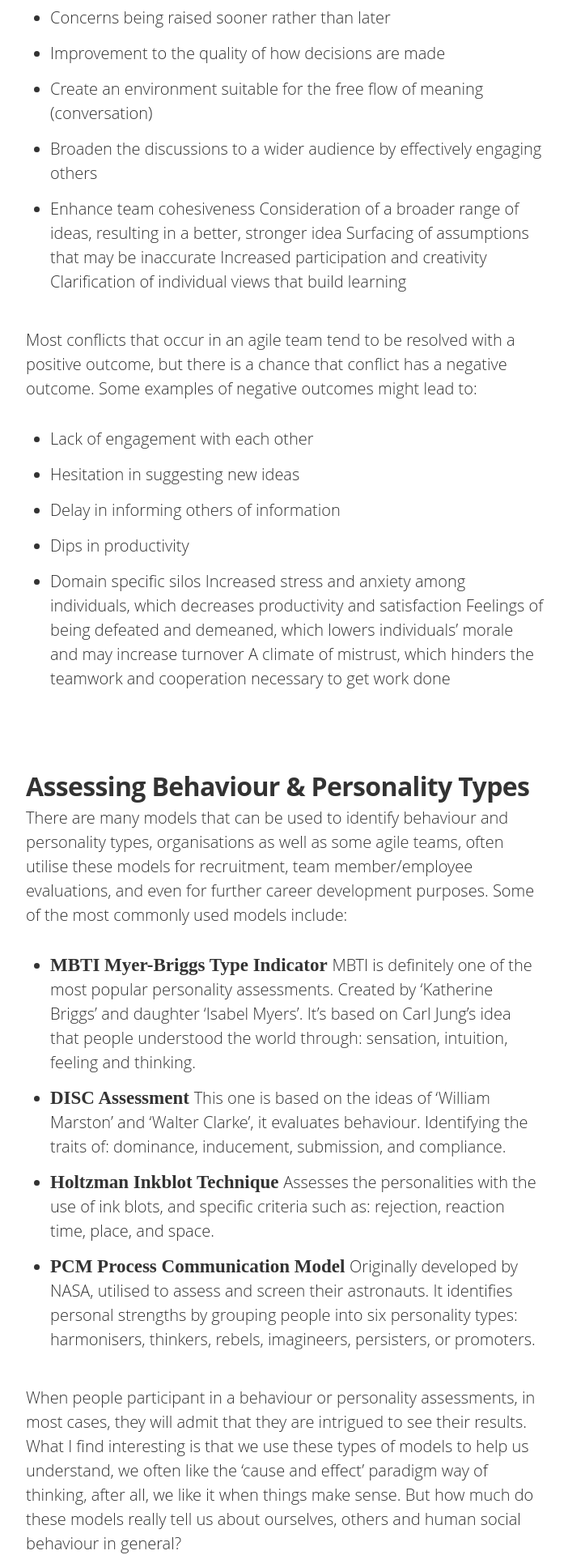
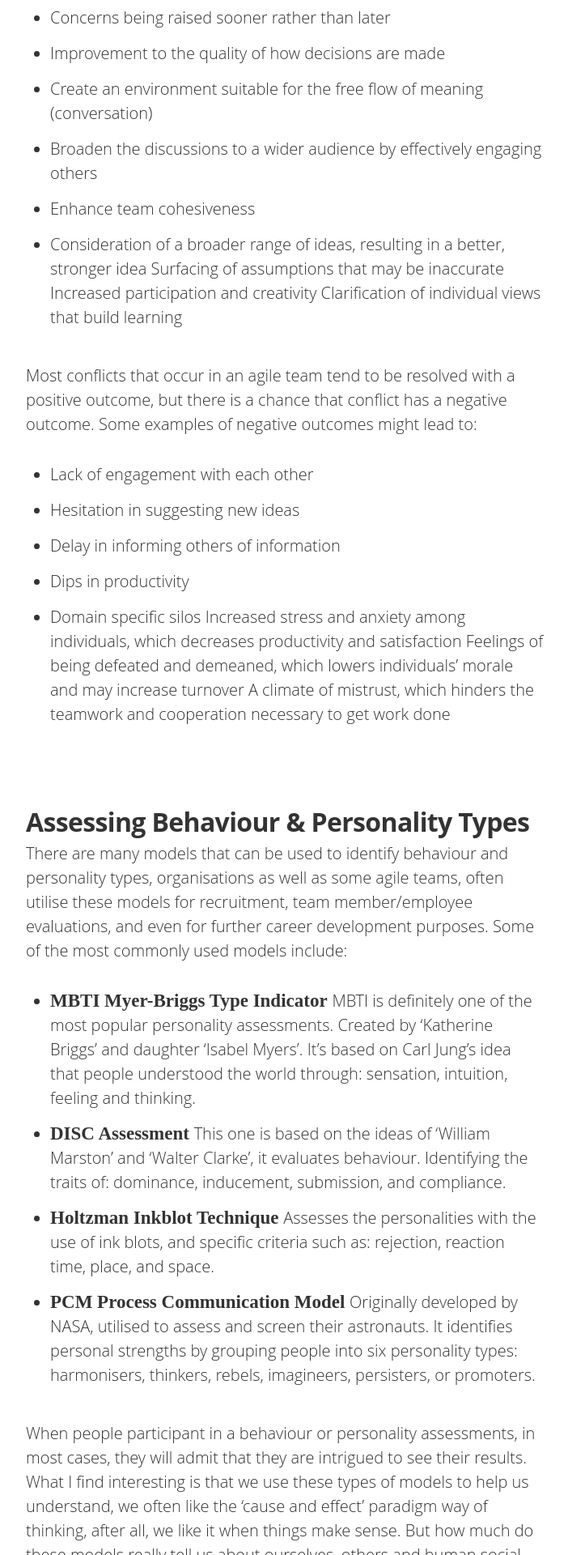
Before and after one commit to IamJackReed/JackReed, a Jekyll site: the page built from _posts/2017-10-20-conflict-caused-by-behavioural-diversity.md, in a window 1280 px wide. Shown: the part 1575-3495 px from the top of the page at 81% size, without its empty margins (288-990 px from the left). Built offline with Jekyll 4.4.1, drawn with Linux system fonts in a browser that asks for light colours; nearby versions of some CDN libraries; some web fonts are replaced; comment, search, counter and statistics services are not loaded.

Commit message:
Update 2017-10-20-conflict-caused-by-behavioural-diversity.md

```diff
--- a/_posts/2017-10-20-conflict-caused-by-behavioural-diversity.md
+++ b/_posts/2017-10-20-conflict-caused-by-behavioural-diversity.md
@@ -16,7 +16,7 @@
 - <span style="color:#00000; font-family: 'open sans'; font-size: 1em; font-size: 20px; font-weight: 200; hyphens: none;">Create an environment suitable for the free flow of meaning (conversation)
 - <span style="color:#00000; font-family: 'open sans'; font-size: 1em; font-size: 20px; font-weight: 200; hyphens: none;">Broaden the discussions to a wider audience by effectively engaging others
 - <span style="color:#00000; font-family: 'open sans'; font-size: 1em; font-size: 20px; font-weight: 200; hyphens: none;">Enhance team cohesiveness
-<span style="color:#00000; font-family: 'open sans'; font-size: 1em; font-size: 20px; font-weight: 200; hyphens: none;">Consideration of a broader range of ideas, resulting in a better, stronger idea
+- <span style="color:#00000; font-family: 'open sans'; font-size: 1em; font-size: 20px; font-weight: 200; hyphens: none;">Consideration of a broader range of ideas, resulting in a better, stronger idea
 Surfacing of assumptions that may be inaccurate
 Increased participation and creativity
 Clarification of individual views that build learning
```
